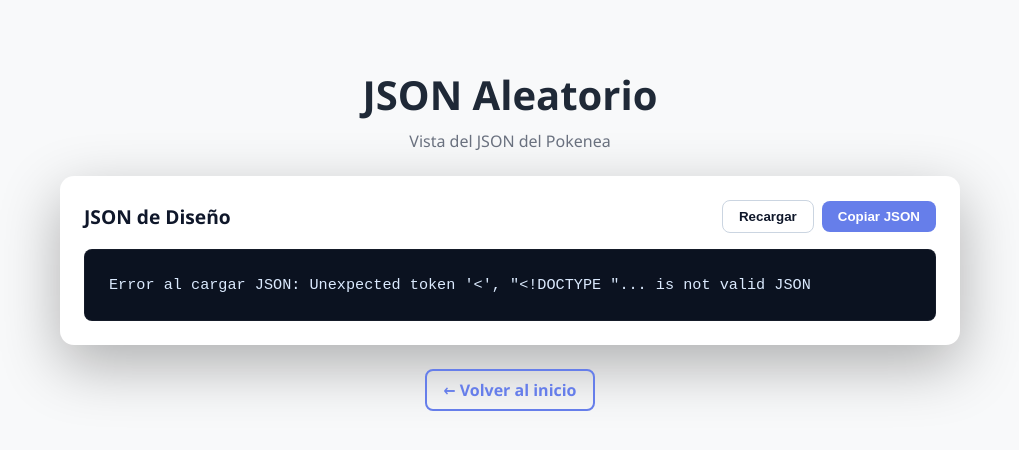
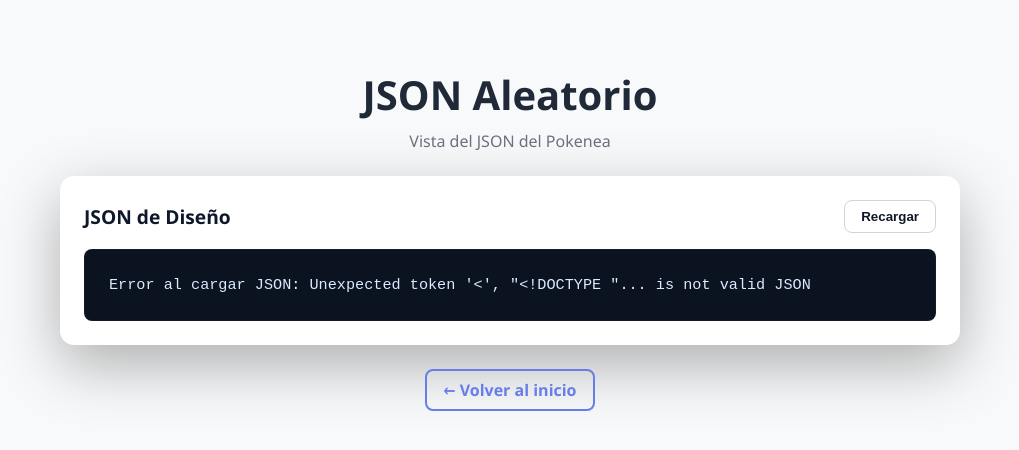
Before and after one commit to sherrerah3/Taller02-Arquitectura, a Flask app: page /api/pokenea in a window 1280 px wide. Shown: the part 161-611 px from the top of the page, without its empty margins (130-1149 px from the left). Run offline with Flask 3, Linux system fonts and the light colour scheme.

Commit message:
actualizacion front json

```diff
--- a/templates/json_viewer.html
+++ b/templates/json_viewer.html
@@ -144,7 +144,6 @@
       <div class="panel-title">JSON de Diseño</div>
       <div class="json-actions">
         <button class="secondary-btn" id="refresh-json">Recargar</button>
-        <button class="primary-btn" id="copy-json">Copiar JSON</button>
       </div>
     </div>
 
@@ -172,14 +171,6 @@
 
     document.getElementById('refresh-json').addEventListener('click', loadJson);
 
-    document.getElementById('copy-json').addEventListener('click', () => {
-      if (currentData) {
-        navigator.clipboard.writeText(JSON.stringify(currentData, null, 2))
-          .then(() => alert('JSON copiado al portapapeles'))
-          .catch(() => alert('Error al copiar'));
-      }
-    });
-
     // Carga inicial
     loadJson();
   </script>
```
